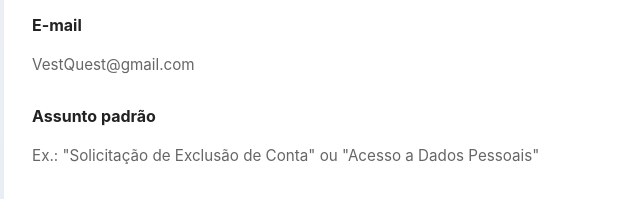
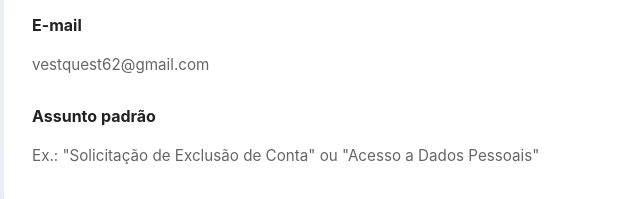
Before and after one commit to GabrielMessiasdaSilva/VestQuest-Termos, a plain HTML site: page index.html in a window 1280 px wide. Shown: the part 2977-3176 px from the top of the page, 414-1054 px from the left. Drawn offline with Linux system fonts and the light colour scheme.

Commit message:
Update index.html

```diff
--- a/index.html
+++ b/index.html
@@ -421,7 +421,7 @@
         <div style="display:flex;gap:12px;flex-wrap:wrap;margin-top:8px">
           <div style="min-width:240px">
             <strong>E-mail</strong>
-            <p class="muted">VestQuest@gmail.com</p>
+            <p class="muted">vestquest62@gmail.com</p>
           </div>
           <div style="min-width:240px">
             <strong>Assunto padrão</strong>
```
